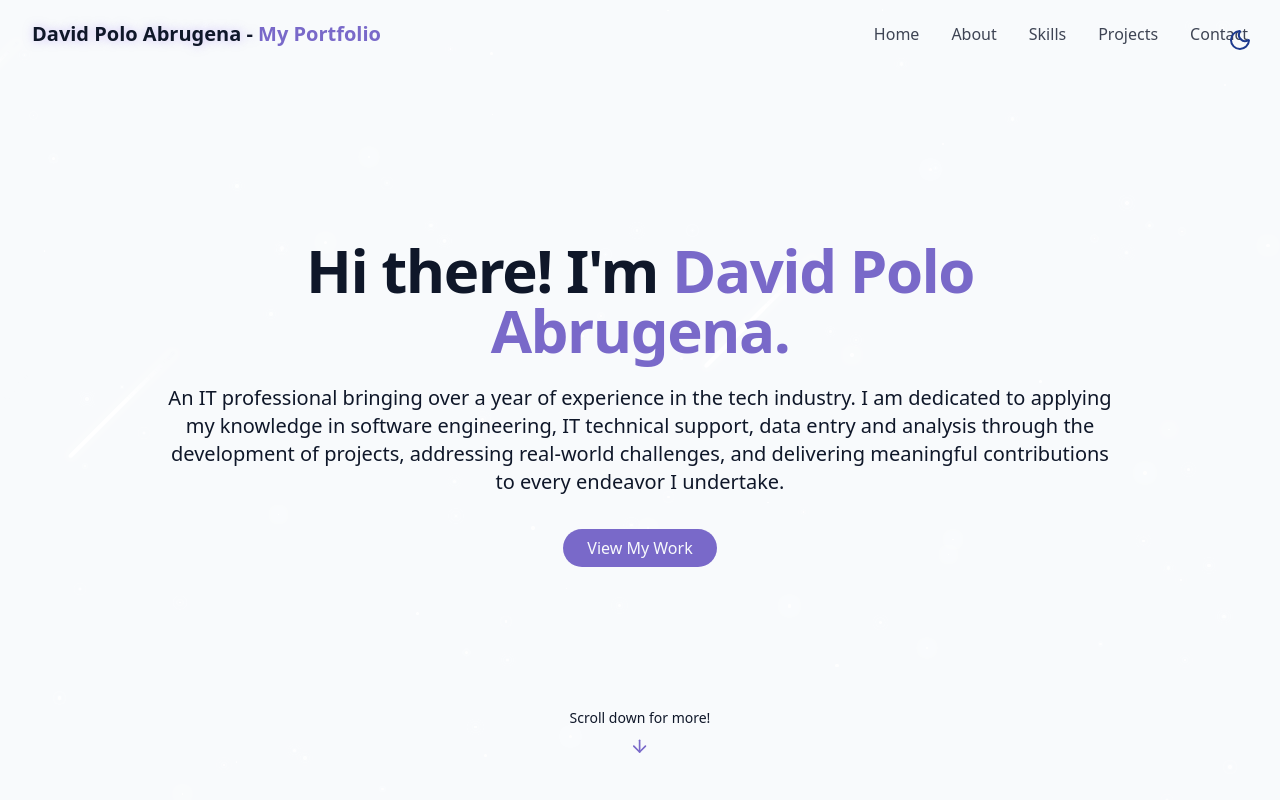
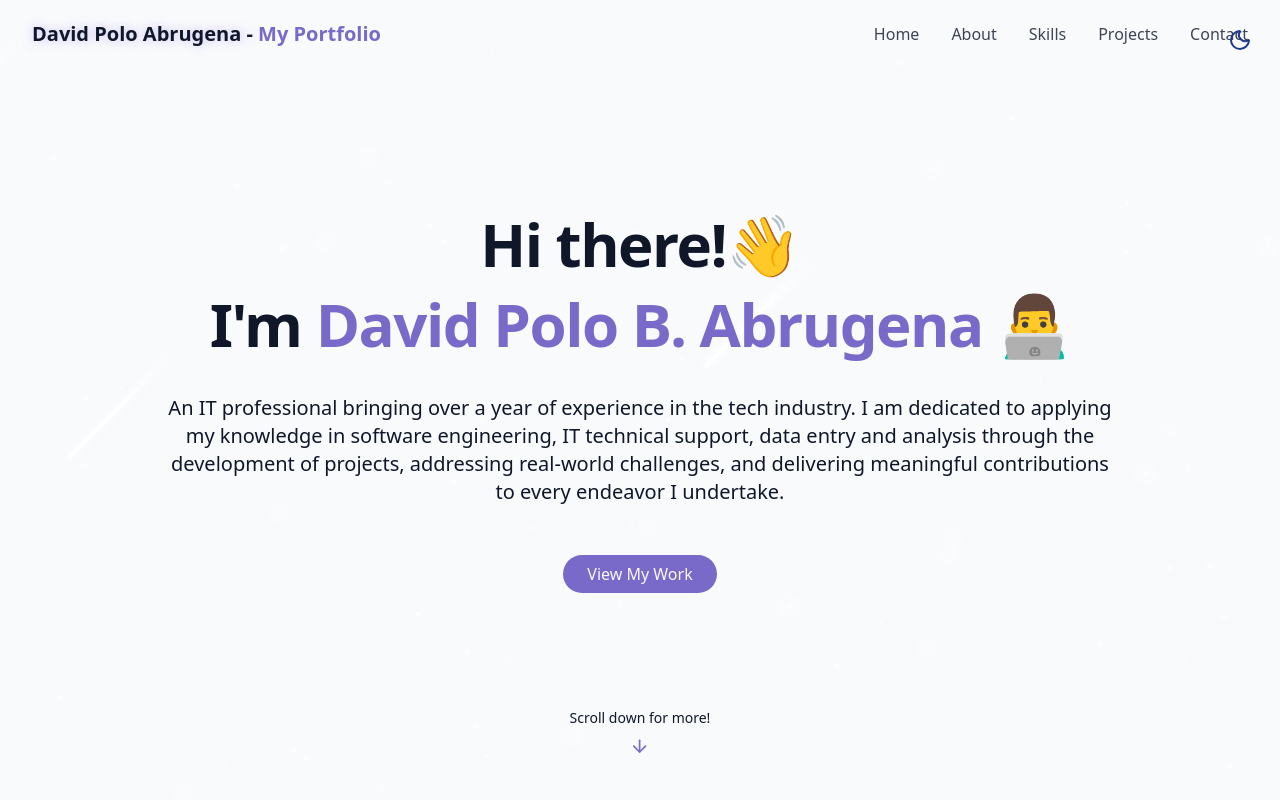
Before and after one commit to dpba0224/webportfolio_react_app, a React (Vite) app: page / in a window 1280 px wide. Shown: the top 800 px of the page. Built offline with nearby package versions, Linux system fonts and the light colour scheme.

Commit message:
2025-10-03 v.04: Minor revisions for Hero Section

```diff
--- a/src/components/HeroSection.jsx
+++ b/src/components/HeroSection.jsx
@@ -5,12 +5,16 @@ export const HeroSection = () => {
         <section id="hero" className="relative min-h-screen flex flex-col items-center justify-center px-4">
             <div className="container max-w-5xl mx-auto text-center z-10">
                 <div className="space-y-6">
-                    <h1 className="text-4xl md:text-6xl font-bold tracking-tight">
-                        <span className="opacity-0 animate-fade-in">Hi there! I'm</span>
-                        <span className="text-primary opacity-0 animate-fade-in-delay-1">{" "}David Polo Abrugena.</span>
-                    </h1>
+                    <div className="text-4xl md:text-6xl font-bold tracking-tight mb-10">
+                        <div className="mb-5">
+                            <h1 className="opacity-0 animate-fade-in">Hi there!👋</h1>
+                        </div>
+                        <div>
+                            <h1 className="opacity-0 animate-fade-in-delay-1">{" "}I'm <span className="text-primary">David Polo B. Abrugena</span> 👨‍💻</h1>
+                        </div>
+                    </div>
 
-                    <p className="text-lg md:text-xl text-muted-foreground max-2-2xl mx-auto opacity-0 animate-fade-in-delay-3">
+                    <p className="mt-10 mb-10 text-lg md:text-xl text-muted-foreground max-2-2xl mx-auto opacity-0 animate-fade-in-delay-3">
                          An IT professional bringing over a year of experience in the tech industry. I am dedicated to applying my knowledge in software engineering, IT technical support, data entry and analysis through the development of projects, addressing real-world challenges, and delivering meaningful contributions to every endeavor I undertake.
                     </p>
 
@@ -19,8 +23,6 @@ export const HeroSection = () => {
                             View My Work
                         </a>
                     </div>
-
-
                 </div>
             </div>
 
```
